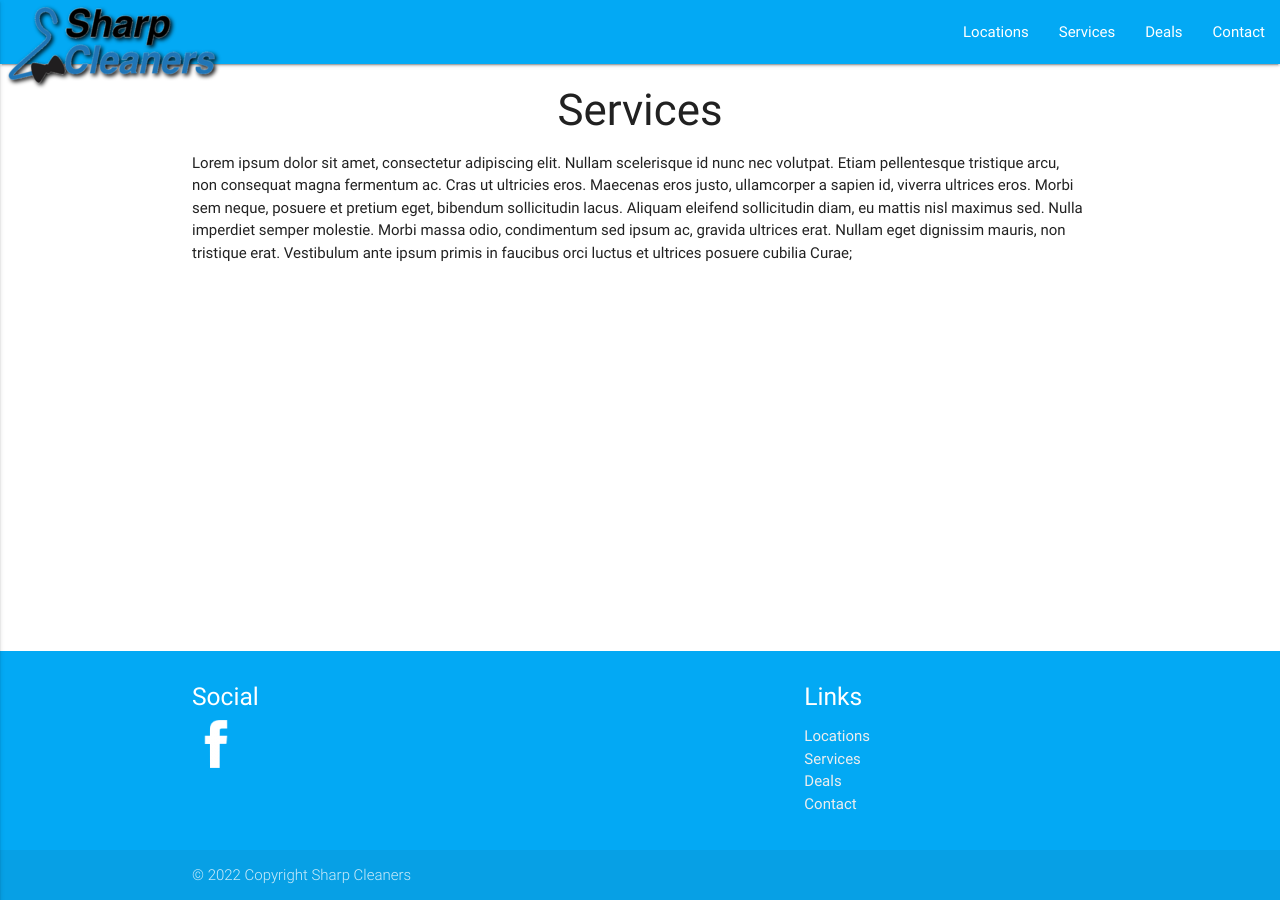
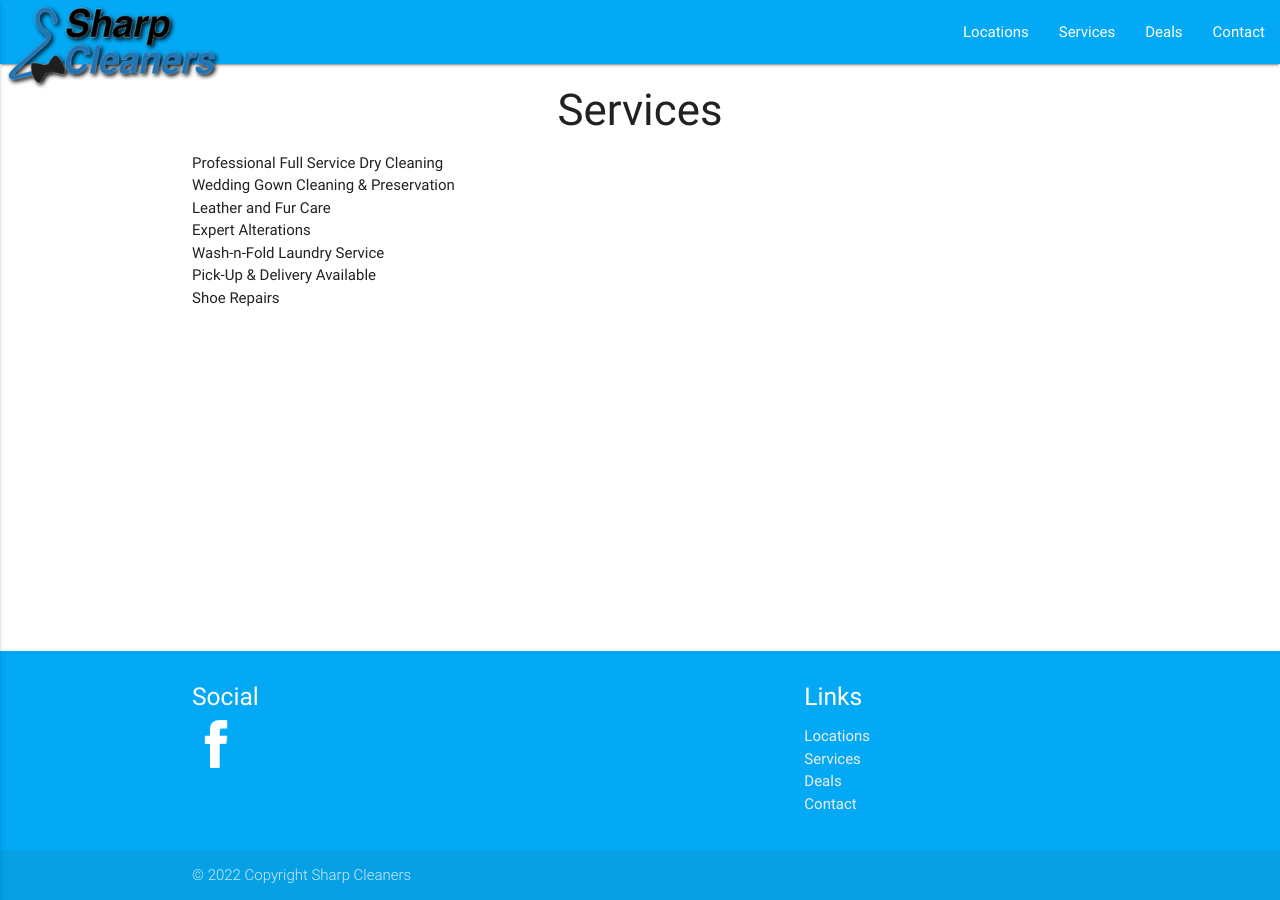
Before and after one commit to sharpcleanersnj/sharpcleanersnj.github.io, a Jekyll site: the page built from _pages/services.md, in a window 1280 px wide. Built offline with Jekyll 4.4.1, drawn with Linux system fonts in a browser that asks for light colours; nearby versions of some CDN libraries.

Commit message:
Update services.md

```diff
--- a/_pages/services.md
+++ b/_pages/services.md
@@ -4,4 +4,12 @@ title: Services
 permalink: /services/
 ---
 
-Lorem ipsum dolor sit amet, consectetur adipiscing elit. Nullam scelerisque id nunc nec volutpat. Etiam pellentesque tristique arcu, non consequat magna fermentum ac. Cras ut ultricies eros. Maecenas eros justo, ullamcorper a sapien id, viverra ultrices eros. Morbi sem neque, posuere et pretium eget, bibendum sollicitudin lacus. Aliquam eleifend sollicitudin diam, eu mattis nisl maximus sed. Nulla imperdiet semper molestie. Morbi massa odio, condimentum sed ipsum ac, gravida ultrices erat. Nullam eget dignissim mauris, non tristique erat. Vestibulum ante ipsum primis in faucibus orci luctus et ultrices posuere cubilia Curae;
+<ul>
+<li>Professional Full Service Dry Cleaning</li>
+<li>Wedding Gown Cleaning & Preservation</li>
+<li>Leather and Fur Care</li>
+<li>Expert Alterations</li>
+<li>Wash-n-Fold Laundry Service</li>
+<li>Pick-Up & Delivery Available</li>
+<li>Shoe Repairs</li>
+</ul>
```
